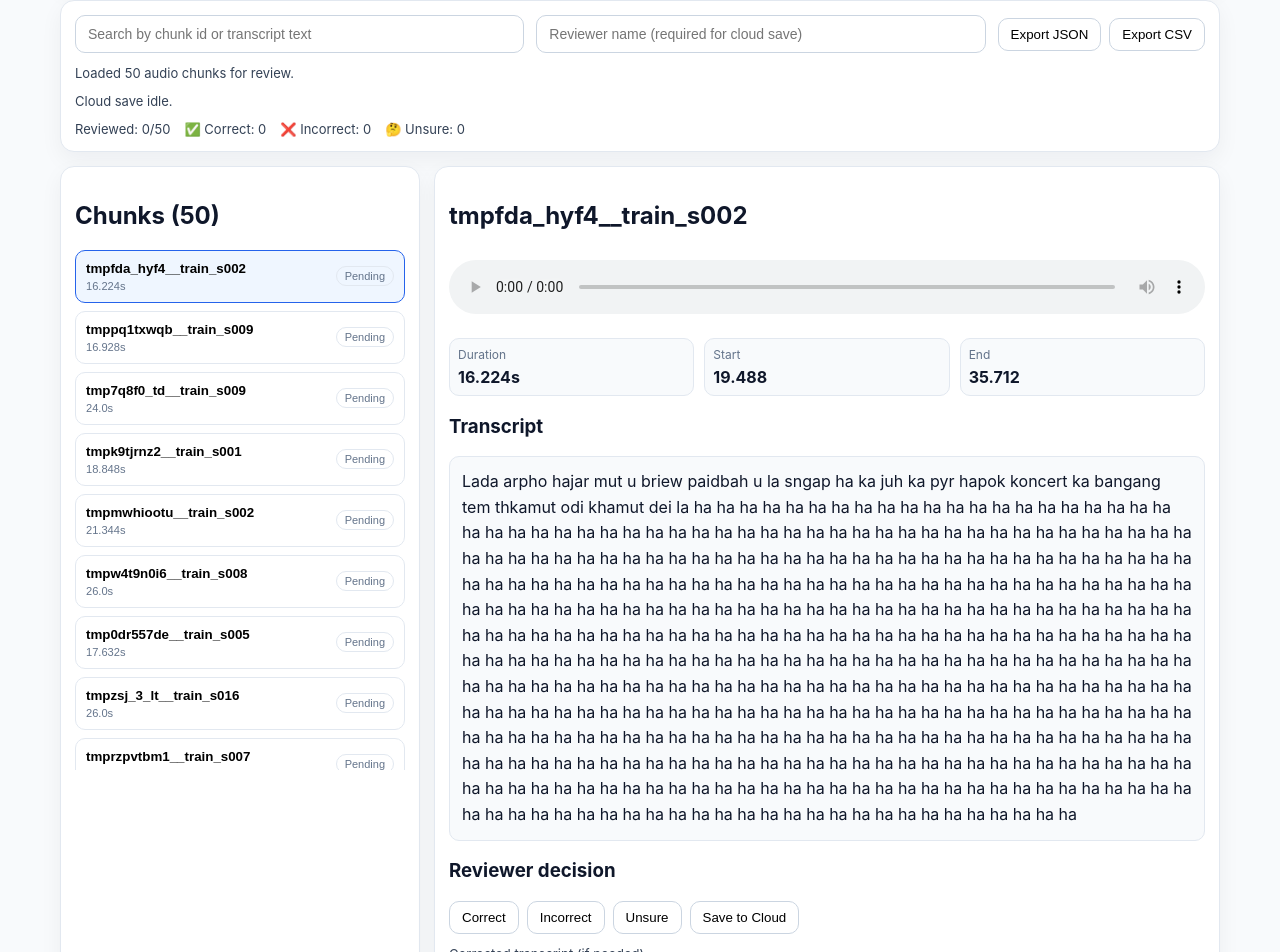
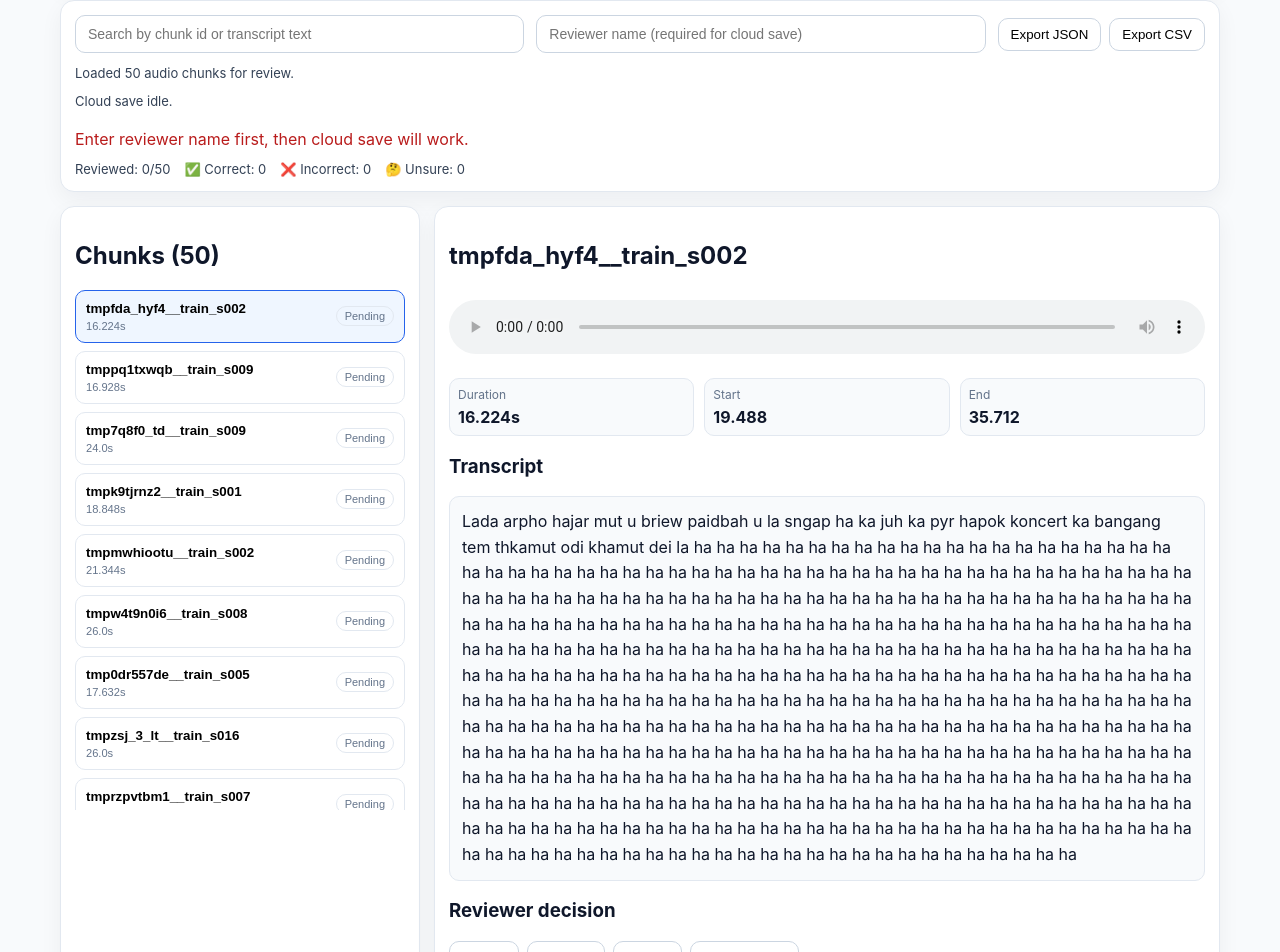
Before and after one commit to ashitrai04/Khasi-review, a React (Vite) app: page / in a window 1280 px wide. Shown: the part 180-1132 px from the top of the page. Built offline with nearby package versions, Linux system fonts and the light colour scheme.

Commit message:
Require reviewer name before cloud save actions

```diff
--- a/src/App.jsx
+++ b/src/App.jsx
@@ -119,6 +119,7 @@ export default function App() {
   const correctCount = Object.values(reviews).filter((r) => r.verdict === "correct").length;
   const incorrectCount = Object.values(reviews).filter((r) => r.verdict === "incorrect").length;
   const unsureCount = Object.values(reviews).filter((r) => r.verdict === "unsure").length;
+  const canCloudSave = reviewerName.trim().length > 0;
 
   async function saveReviewToCloud(item, reviewData) {
     const name = reviewerName.trim();
@@ -427,6 +428,9 @@ export default function App() {
             </div>
             <div className="status">{loadMsg}</div>
             <div className="status">{cloudMsg}</div>
+            {!canCloudSave ? (
+              <div className="admin-error">Enter reviewer name first, then cloud save will work.</div>
+            ) : null}
             <div className="progress-row">
               <span>Reviewed: {reviewedCount}/{items.length}</span>
               <span>✅ Correct: {correctCount}</span>
@@ -488,22 +492,25 @@ export default function App() {
                     <button
                       className={selectedReview.verdict === "correct" ? "pill active correct" : "pill"}
                       onClick={() => applyReviewPatch(selected.chunk_id, { verdict: "correct" }, true)}
+                      disabled={!canCloudSave || isSaving}
                     >
                       Correct
                     </button>
                     <button
                       className={selectedReview.verdict === "incorrect" ? "pill active incorrect" : "pill"}
                       onClick={() => applyReviewPatch(selected.chunk_id, { verdict: "incorrect" }, true)}
+                      disabled={!canCloudSave || isSaving}
                     >
                       Incorrect
                     </button>
                     <button
                       className={selectedReview.verdict === "unsure" ? "pill active unsure" : "pill"}
                       onClick={() => applyReviewPatch(selected.chunk_id, { verdict: "unsure" }, true)}
+                      disabled={!canCloudSave || isSaving}
                     >
                       Unsure
                     </button>
-                    <button className="pill" onClick={saveCurrentSelectionToCloud} disabled={isSaving}>
+                    <button className="pill" onClick={saveCurrentSelectionToCloud} disabled={!canCloudSave || isSaving}>
                       {isSaving ? "Saving..." : "Save to Cloud"}
                     </button>
                   </div>
```
